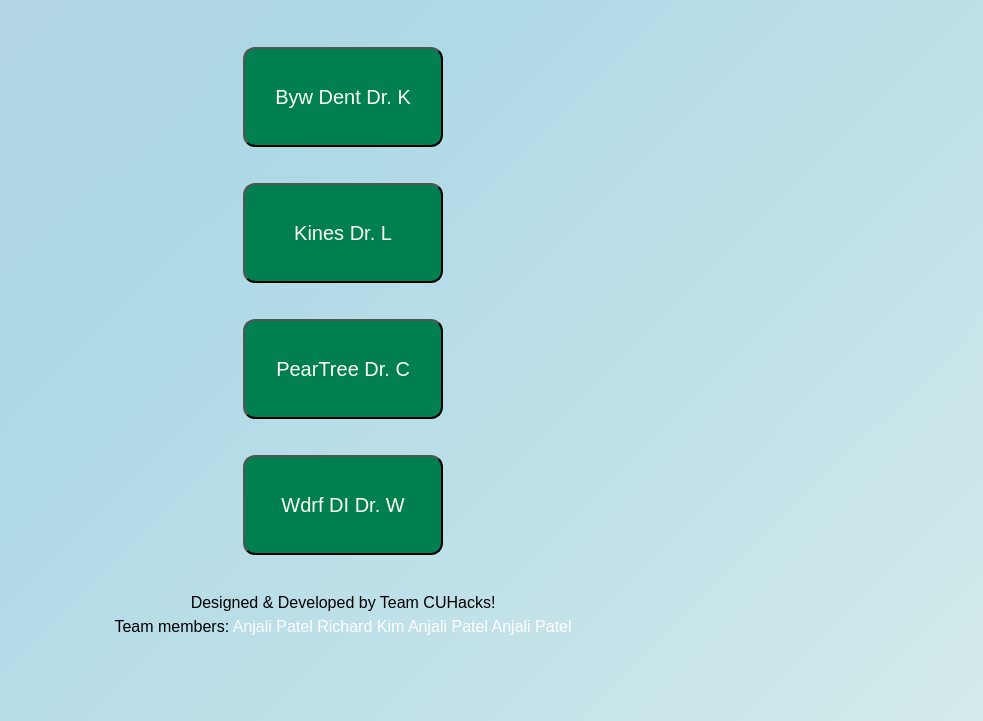
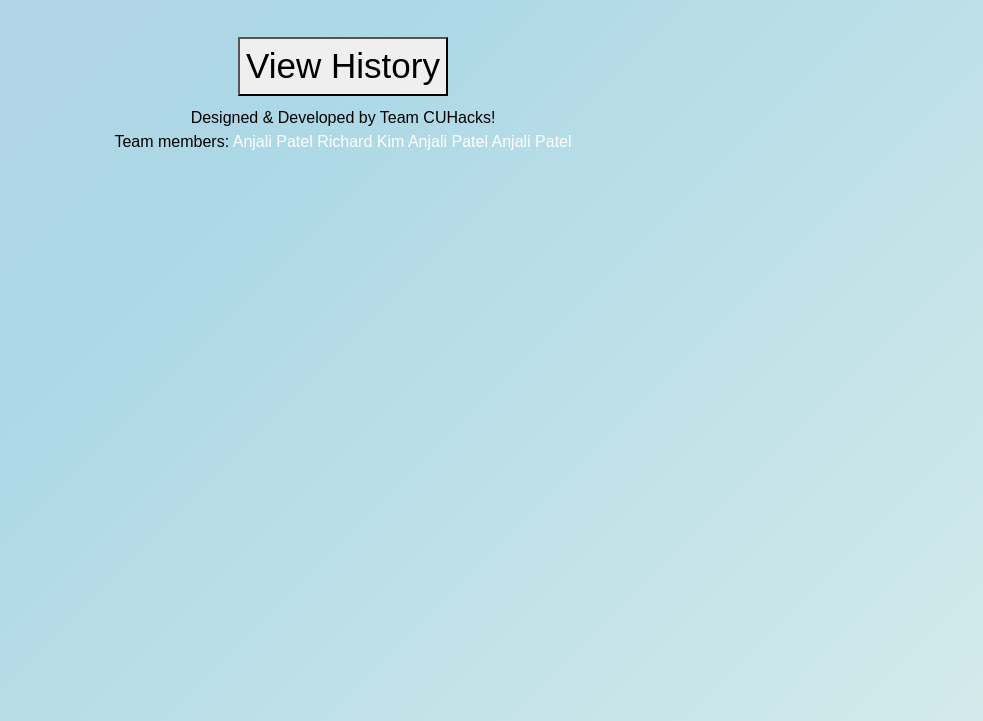
Before and after one commit to GnefDu/uOttawaHack-HealthApp, a website: page secondAndFinal/public/history.html in a window 1280 px wide. Shown: the part 79-800 px from the top of the page, without its empty margins (297-1280 px from the left). Drawn offline with nearby package versions, Linux system fonts and the light colour scheme.

Commit message:
Update history.html

```diff
--- a/secondAndFinal/public/history.html
+++ b/secondAndFinal/public/history.html
@@ -16,6 +16,7 @@
   </head>
 
   <body>
+    <script src="/js/events.js"></script>
     <section>
       <div id="header">
         <h1><b>Patient Medical History Portal</b></h1>
@@ -27,10 +28,7 @@
         </section>
 
         <div id="content">
-          <p><button class="button">Byw Dent Dr. K</button></p>
-          <p><button class="button">Kines Dr. L</button></p>
-          <p><button class="button">PearTree Dr. C</button></p>
-          <p><button class="button">Wdrf DI Dr. W</button></p>
+          <button onclick="listHistory()"> View History </button>
         </div>
       </div>
 
```
